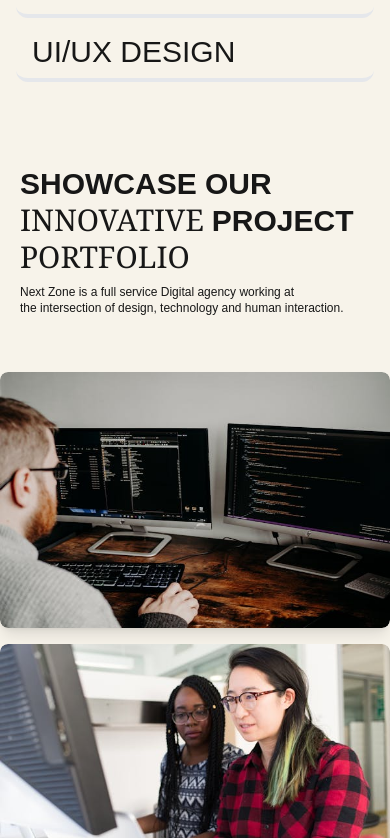
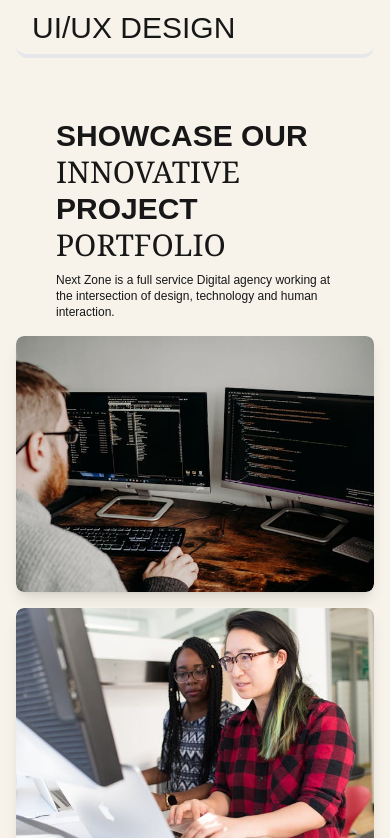
Before and after one commit to PriyanshuGo/agency-landing-pageUI, a Next.js app: page / in a window 390 px wide. Shown: the part 2146-2984 px from the top of the page. Built offline with nearby package versions, Linux system fonts and the light colour scheme.

Commit message:
OnFocus Description on Image

```diff
--- a/src/components/Projects.js
+++ b/src/components/Projects.js
@@ -3,15 +3,22 @@ import { useState } from "react"
 import Image from "next/image";
 
 function Projects() {
-    const projects = [{ id: "1", name: "", image: "/one.jpeg" }, { id: "2", name: "", image: "/two.jpeg" }, { id: "3", name: "", image: "/three.jpeg" }, { id: "4", name: "", image: "/four.jpeg" }, { id: "5", name: "", image: "/five.jpeg" }, { id: "6", name: "", image: "/branding.jpg" }];
+    const projects = [
+        { id: "1", name: "", image: "/one.jpeg", description: "This is project 1 description" },
+        { id: "2", name: "", image: "/two.jpeg", description: "This is project 2 description" },
+        { id: "3", name: "", image: "/three.jpeg", description: "This is project 3 description" },
+        { id: "4", name: "", image: "/four.jpeg", description: "This is project 4 description" },
+        { id: "5", name: "", image: "/five.jpeg", description: "This is project 5 description" },
+        { id: "6", name: "", image: "/branding.jpg", description: "This is project 6 description" }
+    ];
 
     return (
-        <div>
+        <div className="my-10 mx-4">
 
             {/* Header Section */}
-            <div className="lg:flex justify-between mx-5 items-center space-y-2">
+            <div className="lg:flex justify-between mx-10 items-center space-y-2">
                 <h1 className="font-semibold text-3xl sm:text-4xl lg:text-6xl">
-                    SHOWCASE OUR <span className="font-serif font-normal"> INNOVATIVE </span>PROJECT <span className="font-serif font-normal">PORTFOLIO</span>
+                    SHOWCASE OUR <span className="font-serif font-extralight"> INNOVATIVE <br /></span>PROJECT <span className="font-serif font-extralight">PORTFOLIO</span>
                 </h1>
                 <p className="text-xs lg:text-base">
                     Next Zone is a full service Digital agency working at <br /> the
@@ -20,11 +27,11 @@ function Projects() {
             </div>
 
             {/* Projects */}
-            <div className="flex flex-wrap gap-4 justify-center my-4 py-10">
-                {projects.map(({ id, name, image }) => (
+            <div className="flex flex-wrap gap-4 justify-center my-4 lg:py-10">
+                {projects.map(({ id, name, image, description }) => (
                     <div
                         key={id}
-                        className="relative overflow-hidden rounded-lg shadow-lg"
+                        className="group relative overflow-hidden rounded-lg shadow-lg"
                     >
                         <Image
                             src={image}
@@ -33,15 +40,20 @@ function Projects() {
                             height={250}
                             className="rounded-lg max-h-64"
                         />
+
+                        <div className="absolute inset-0 bg-black bg-opacity-50 opacity-0 group-hover:opacity-100 transition-opacity flex items-center justify-center">
+                            <p className="text-white text-2xl">{description}</p>
+                        </div>
+
                     </div>
                 ))}
 
             </div>
 
             {/* Action buttons */}
-            <div className="flex justify-center my-4">
-            <button className="rounded-full bg-orange-600 font-bold p-2 px-4  text-black lg:p-3 lg:px-5 ">↗</button>
-            <button className="rounded-full bg-orange-600 font-bold p-2 px-10 text-black lg:p-4 lg:px-8 lg:text-sm">SEE ALL</button>
+            <div className="flex justify-center my-4 space-x-2">
+                <button className="rounded-full bg-orange-600 font-bold p-2 px-4  text-black lg:p-3 lg:px-5 ">↗</button>
+                <button className="rounded-full bg-orange-600 font-bold p-2 px-10 text-black lg:p-4 lg:px-8 lg:text-sm">SEE ALL</button>
             </div>
 
         </div>
--- a/src/components/Service.js
+++ b/src/components/Service.js
@@ -20,7 +20,7 @@ function Service() {
   const selectedService = services.find((service) => service.id === screen);
 
   return (
-    <div className="flex flex-col my-16 mx-4 space-y-4 lg:mx-10 lg:space-y-12">
+    <div className="flex flex-col my-10 mx-4 space-y-4 lg:mx-10 lg:space-y-12 lg:py-10">
       {/* Header Section */}
       <div className="lg:flex justify-between sm:mx-5 items-center space-y-2">
         <h1 className="font-semibold text-3xl sm:text-4xl lg:text-6xl">
```
